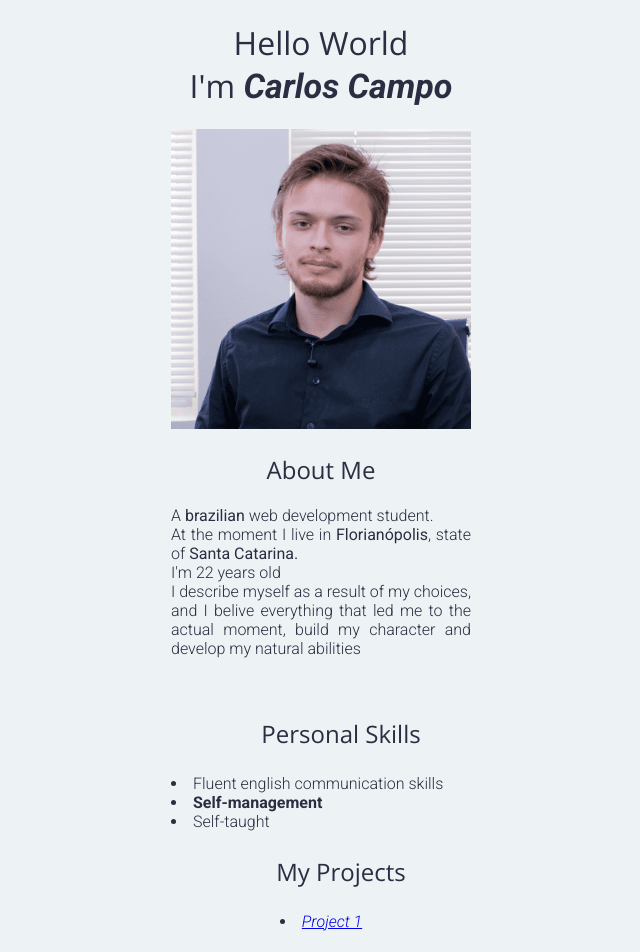
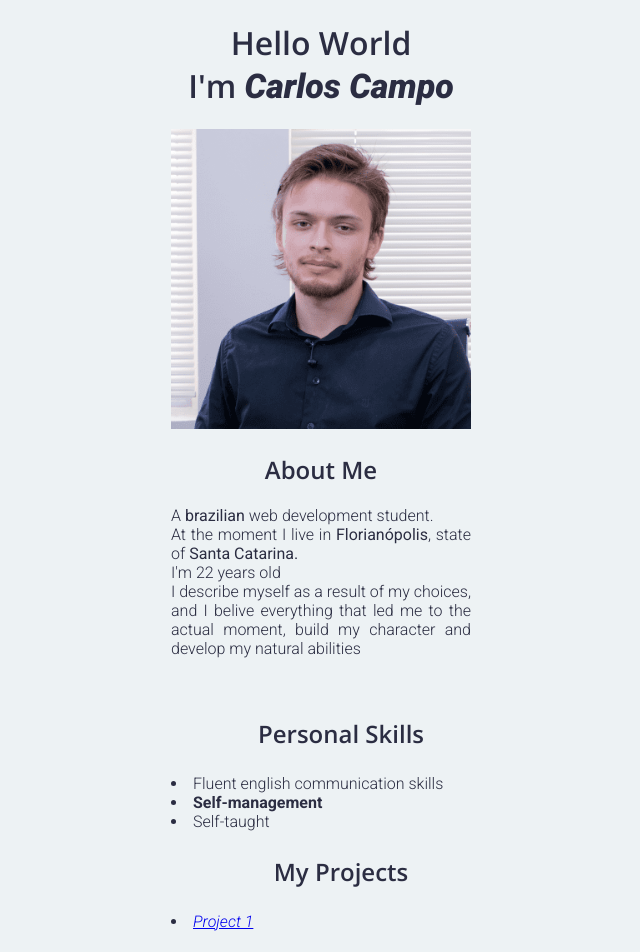
Before and after one commit to carlosgabrielcampo/carlosgabrielcampo.github.io, a plain HTML site: page index.html in a window 1280 px wide. Shown: the top 952 px of the page, without its empty margins (319-959 px from the left). Drawn offline with nearby package versions, Linux system fonts and the light colour scheme.

Commit message:
align of all the lists

```diff
--- a/style.css
+++ b/style.css
@@ -11,10 +11,9 @@ p{
     max-width: 300px;
 }
 li{
-    text-align: center;
+    text-align: justify;
     margin-inline: auto;
     max-width: 300px;
-
 }
 img{
     width: 300px;
@@ -25,7 +24,7 @@ img{
 
 h1, h2{
     font-family: Open Sans;
-    font-weight: 400;
+    font-weight: 600;
 }
 
 .skills{
```
